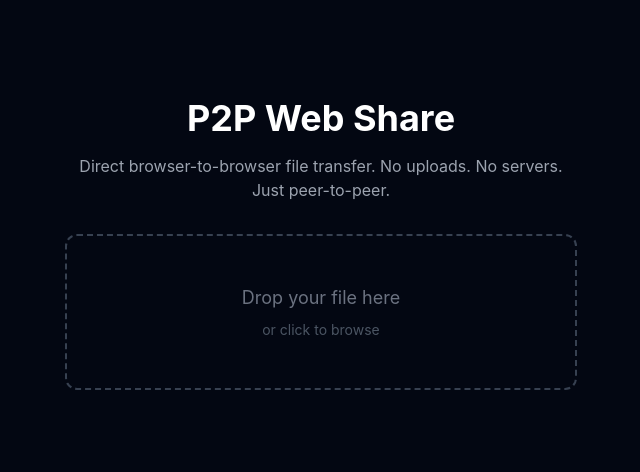
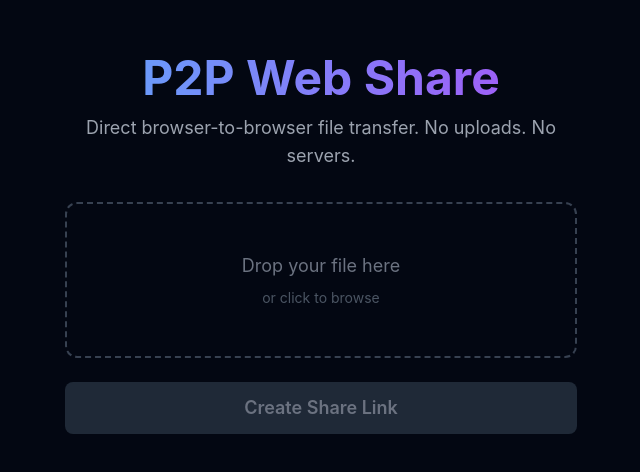
Before and after one commit to hariom57/P2P-Web-Share, a React (Vite) app in the folder packages/client/: page / in a window 1280 px wide. Shown: the part 156-628 px from the top of the page, without its empty margins (319-959 px from the left). Built offline with nearby package versions, Linux system fonts and the light colour scheme; no server answers.

Commit message:
feat: implement landing page with file drop and room creation
- Drag-and-drop file zone with visual feedback
- Click-to-browse file selection
- File name/size display with remove option
- Create room flow via socket.io
- Error state for room creation failures

```diff
--- a/packages/client/src/pages/Landing.tsx
+++ b/packages/client/src/pages/Landing.tsx
@@ -1,15 +1,133 @@
+import { useCallback, useRef, useState } from 'react';
+import { useNavigate } from 'react-router-dom';
+import { connectSocket } from '../services/socket';
+import { useRoomStore } from '../stores/roomStore';
+import { setActiveFile } from '../services/data-channel-registry';
+
 function Landing() {
+  const navigate = useNavigate();
+  const [isDragOver, setIsDragOver] = useState(false);
+  const [selectedFile, setSelectedFile] = useState<File | null>(null);
+  const [isCreating, setIsCreating] = useState(false);
+  const [createError, setCreateError] = useState<string | null>(null);
+  const fileInputRef = useRef<HTMLInputElement>(null);
+  const { setRoomPhase } = useRoomStore();
+
+  const handleFiles = useCallback((files: FileList) => {
+    setCreateError(null);
+    if (files.length > 0) setSelectedFile(files[0]);
+  }, []);
+
+  const handleDrop = useCallback((e: React.DragEvent) => {
+    e.preventDefault();
+    setIsDragOver(false);
+    if (e.dataTransfer.files.length > 0) handleFiles(e.dataTransfer.files);
+  }, [handleFiles]);
+
+  const handleFileSelect = useCallback(() => {
+    fileInputRef.current?.click();
+  }, []);
+
+  const handleInputChange = useCallback((e: React.ChangeEvent<HTMLInputElement>) => {
+    if (e.target.files) handleFiles(e.target.files);
+  }, [handleFiles]);
+
+  const createRoom = useCallback(() => {
+    if (isCreating || !selectedFile) return;
+    setIsCreating(true);
+    setCreateError(null);
+    setRoomPhase('creating');
+
+    const socket = connectSocket();
+    if (!socket.connected) socket.connect();
+
+    socket.once('room-created', (data: { roomId: string }) => {
+      setActiveFile(selectedFile);
+      setRoomPhase('waiting');
+      navigate(`/room/${data.roomId}`, {
+        state: {
+          fileName: selectedFile.name,
+          fileSize: selectedFile.size,
+          fileType: selectedFile.type,
+        },
+      });
+    });
+
+    socket.once('room-error', (data: { message: string }) => {
+      setCreateError(data.message);
+      setRoomPhase('idle');
+      setIsCreating(false);
+    });
+
+    socket.emit('create-room');
+  }, [isCreating, selectedFile, navigate]);
+
   return (
     <div className="min-h-screen bg-gray-950 text-white flex flex-col items-center justify-center p-4">
-      <div className="text-center max-w-lg">
-        <h1 className="text-4xl font-bold mb-4">P2P Web Share</h1>
-        <p className="text-gray-400 mb-8">
-          Direct browser-to-browser file transfer. No uploads. No servers. Just peer-to-peer.
+      <div className="text-center max-w-lg w-full">
+        <h1 className="text-5xl font-bold mb-3 bg-gradient-to-r from-blue-400 to-purple-500 bg-clip-text text-transparent">
+          P2P Web Share
+        </h1>
+        <p className="text-gray-400 mb-8 text-lg">
+          Direct browser-to-browser file transfer. No uploads. No servers.
         </p>
-        <div className="border-2 border-dashed border-gray-700 rounded-xl p-12 hover:border-blue-500 transition-colors cursor-pointer">
-          <p className="text-gray-500 text-lg">Drop your file here</p>
-          <p className="text-gray-600 text-sm mt-2">or click to browse</p>
+
+        <input
+          ref={fileInputRef}
+          type="file"
+          className="hidden"
+          onChange={handleInputChange}
+        />
+
+        <div
+          className={`border-2 border-dashed rounded-xl p-12 transition-colors cursor-pointer mb-6 ${
+            isDragOver
+              ? 'border-blue-500 bg-blue-500/10'
+              : selectedFile
+                ? 'border-green-500 bg-green-500/10'
+                : 'border-gray-700 hover:border-blue-500'
+          }`}
+          onDragOver={(e) => { e.preventDefault(); setIsDragOver(true); }}
+          onDragLeave={() => setIsDragOver(false)}
+          onDrop={handleDrop}
+          onClick={!selectedFile ? handleFileSelect : undefined}
+        >
+          {selectedFile ? (
+            <div>
+              <p className="text-green-400 text-lg font-semibold">{selectedFile.name}</p>
+              <p className="text-gray-500 text-sm mt-1">
+                {(selectedFile.size / 1024 / 1024).toFixed(2)} MB
+              </p>
+              <button
+                className="mt-3 text-sm text-gray-500 hover:text-gray-300 underline"
+                onClick={(e) => { e.stopPropagation(); setSelectedFile(null); }}
+              >
+                Remove
+              </button>
+            </div>
+          ) : (
+            <div>
+              <p className="text-gray-500 text-lg">Drop your file here</p>
+              <p className="text-gray-600 text-sm mt-2">or click to browse</p>
+            </div>
+          )}
         </div>
+
+        {createError && (
+          <p className="text-red-400 text-sm mb-4">{createError}</p>
+        )}
+
+        <button
+          className={`w-full py-3 px-6 rounded-lg font-semibold text-lg transition-all ${
+            selectedFile && !isCreating
+              ? 'bg-blue-600 hover:bg-blue-700 text-white'
+              : 'bg-gray-800 text-gray-500 cursor-not-allowed'
+          }`}
+          disabled={!selectedFile || isCreating}
+          onClick={createRoom}
+        >
+          {isCreating ? 'Creating room...' : 'Create Share Link'}
+        </button>
       </div>
     </div>
   );
```
